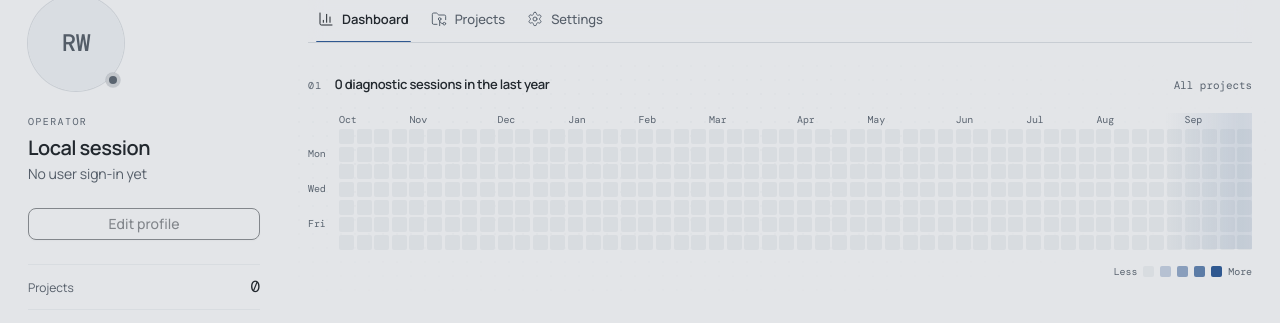
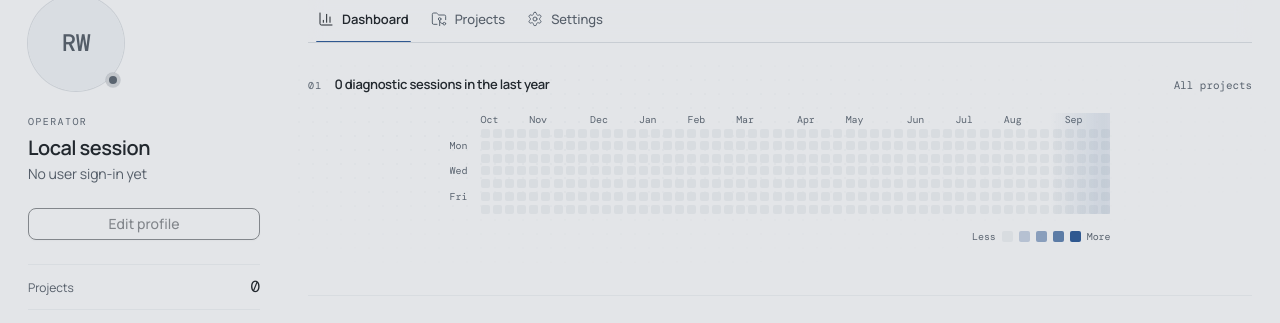
Before and after one commit to Re-weird/reweird, a Next.js app in the folder apps/web/: page / in a window 1280 px wide. Shown: the part 94-417 px from the top of the page. Built offline with nearby package versions, Linux system fonts and the light colour scheme; no server answers.

Commit message:
Center the dashboard heatmap at 70% of the row width
Full width below the lg breakpoint so small screens keep their room.

```diff
--- a/apps/web/app/account-dashboard.tsx
+++ b/apps/web/app/account-dashboard.tsx
@@ -163,7 +163,7 @@ export function AccountDashboardView() {
           />
           <div className="relative">
             <SectionHead index="01" title="0 diagnostic sessions in the last year" meta="All projects" />
-            <div className="overflow-x-auto pb-1">
+            <div className="mx-auto w-full overflow-x-auto pb-1 lg:w-[70%]">
               <ActivityHeatmap />
             </div>
           </div>
```
